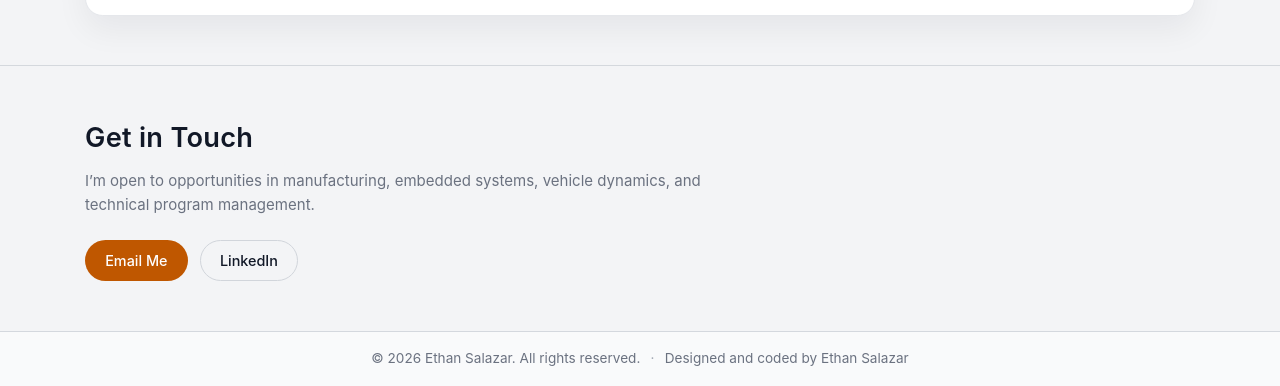
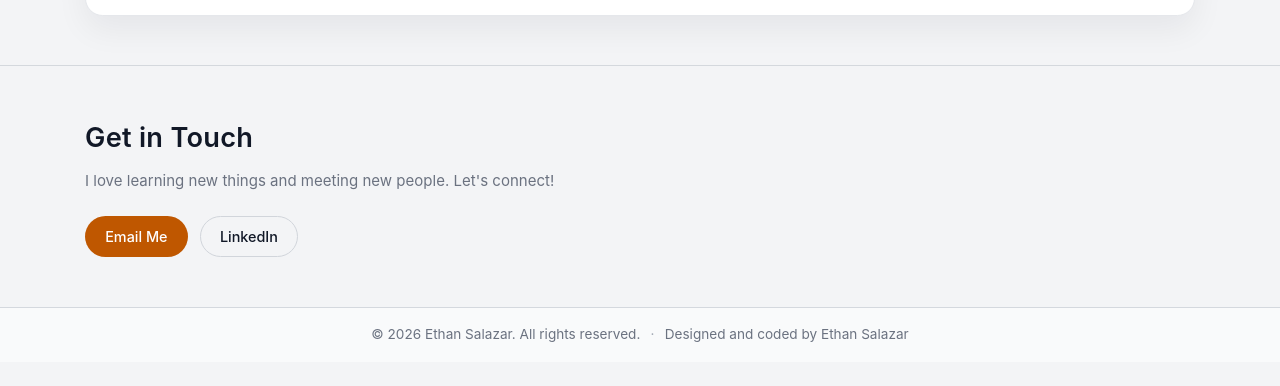
Before and after one commit to ethansalz/salazar-portfolio, a plain HTML site: page index.html in a window 1280 px wide. Shown: the part 5685-6071 px from the top of the page. After the commit the page ends 6047 px from the top, so only its background shows below. Drawn offline with Linux system fonts and the light colour scheme.

Commit message:
updates 2/5

```diff
--- a/index.html
+++ b/index.html
@@ -418,8 +418,7 @@
       <div class="container">
         <h2>Get in Touch</h2>
         <p class="section-intro">
-          I’m open to opportunities in manufacturing, embedded systems,
-          vehicle dynamics, and technical program management.
+          I love learning new things and meeting new people. Let's connect!
         </p>
         <div class="contact-links">
           <a href="mailto:ethansalz20@gmail.com" class="btn primary">Email Me</a>
```
